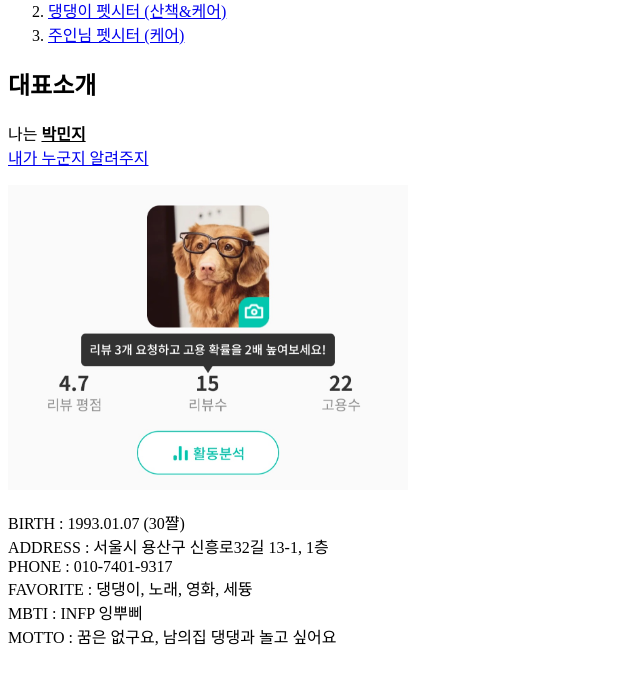
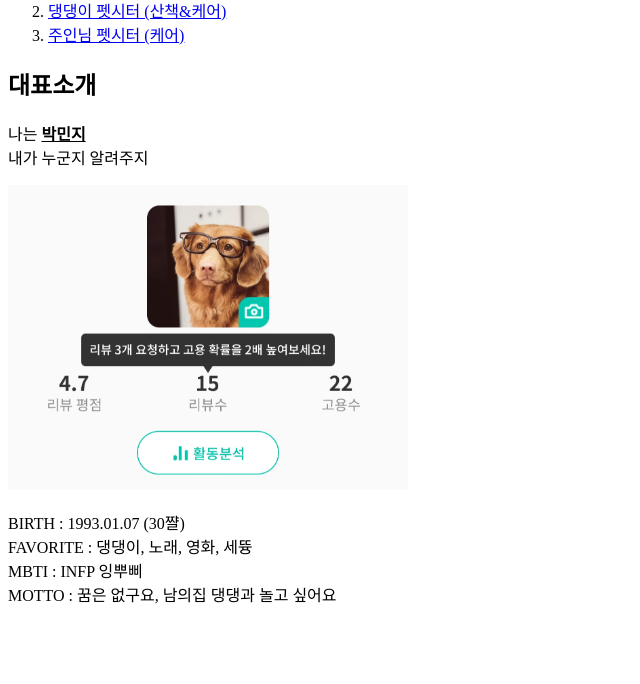
Before and after one commit to iwhe9317/my-first-web-site, a plain HTML site: page 1.html in a window 1280 px wide. Shown: the part 100-784 px from the top of the page, without its empty margins (0-640 px from the left). Drawn offline with Linux system fonts and the light colour scheme.

Commit message:
Remove personal information

```diff
--- a/1.html
+++ b/1.html
@@ -15,16 +15,17 @@
     <p>
         나는 <strong><u>박민지</u></strong>
         <br>
-            <a href="https://www.instagram.com/iwhe9317/?hl=ko"
+            <!-- <a href="https://www.instagram.com/iwhe9317/?hl=ko"
             target="_blank"
-            title="instagram @iwhe9317">
-            내가 누군지 알려주지</a>
+            title="instagram @iwhe9317"> -->
+            내가 누군지 알려주지
+            <!-- </a> -->
     </p>
     <img src="manager.jpeg" width="400">
     <p>
         BIRTH : 1993.01.07 (30쨜)
-        <br>ADDRESS : 서울시 용산구 신흥로32길 13-1, 1층
-        <br>PHONE : 010-7401-9317
+        <!-- <br>ADDRESS : 서울시 용산구 신흥로32길 13-1, 1층 -->
+        <!-- <br>PHONE : 010-7401-9317 -->
         <br>FAVORITE : 댕댕이, 노래, 영화, 세뜡
         <br>MBTI : INFP 잉뿌삐
         <br>MOTTO : 꿈은 없구요, 남의집 댕댕과 놀고 싶어요
```
